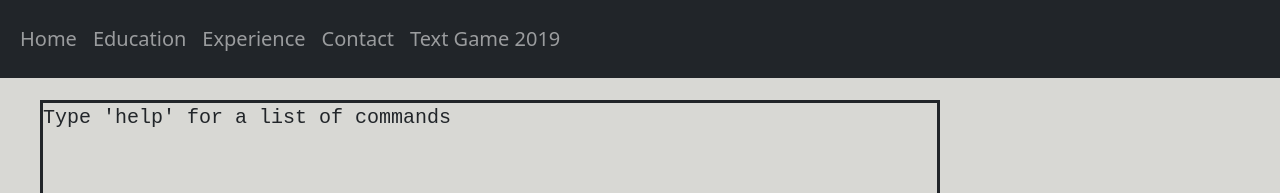
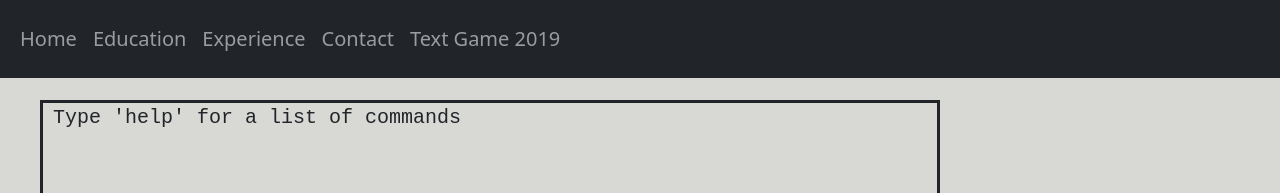
Before and after one commit to AJJ22/AJJ22.github.io, a React (Create React App) app: page /#/textGame2019 in a window 1280 px wide. Shown: the top 193 px of the page. Built offline with nearby package versions, Linux system fonts and the light colour scheme.

Commit message:
quick updates

```diff
--- a/src/App.css
+++ b/src/App.css
@@ -40,11 +40,6 @@
   width: 900px;
 }
 
-.message{
-  display: flex;
-  font-size: 20px;
-}
-
 .input-area{
   display: flex;
   padding-top: 10px;
@@ -57,7 +52,8 @@
   flex-direction: column;
   font-family: monospace; /* looks more like terminal/game */
   text-wrap: pretty;
-  margin: 0;
+  font-size: 20px;
+  padding-left: 10px;
 }
 
 .user-command {
--- a/src/TextGames/textGame2019_characterHandler.js
+++ b/src/TextGames/textGame2019_characterHandler.js
@@ -21,7 +21,6 @@ export function gameReducer(state, action) {
             const itemsHere = action.items[location] || [];
             const exitsHere = action.exits[location] || [];
 
-            //const msg = `Currently in: ${location}\nTakeable Items: ${itemsHere.join(', ')}\nPlaces to go: ${exitsHere.join(', ')}`;
             const msg = `Currently in: ${location}\n` +
                         `Takeable Items: ${itemsHere.join(', ') || 'None'}\n` +
                         `Places to go: ${exitsHere.join(', ') || 'None'}`;
```
